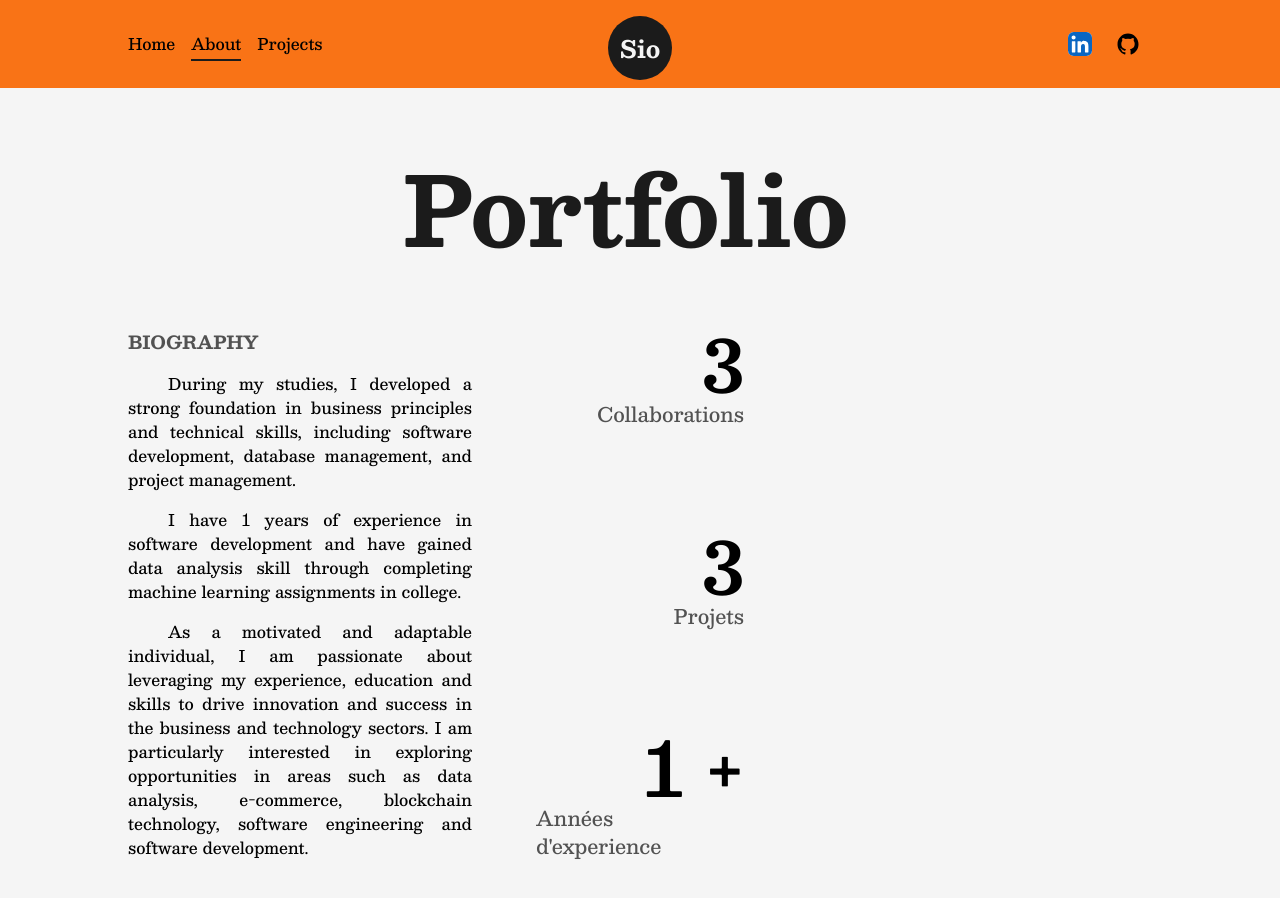
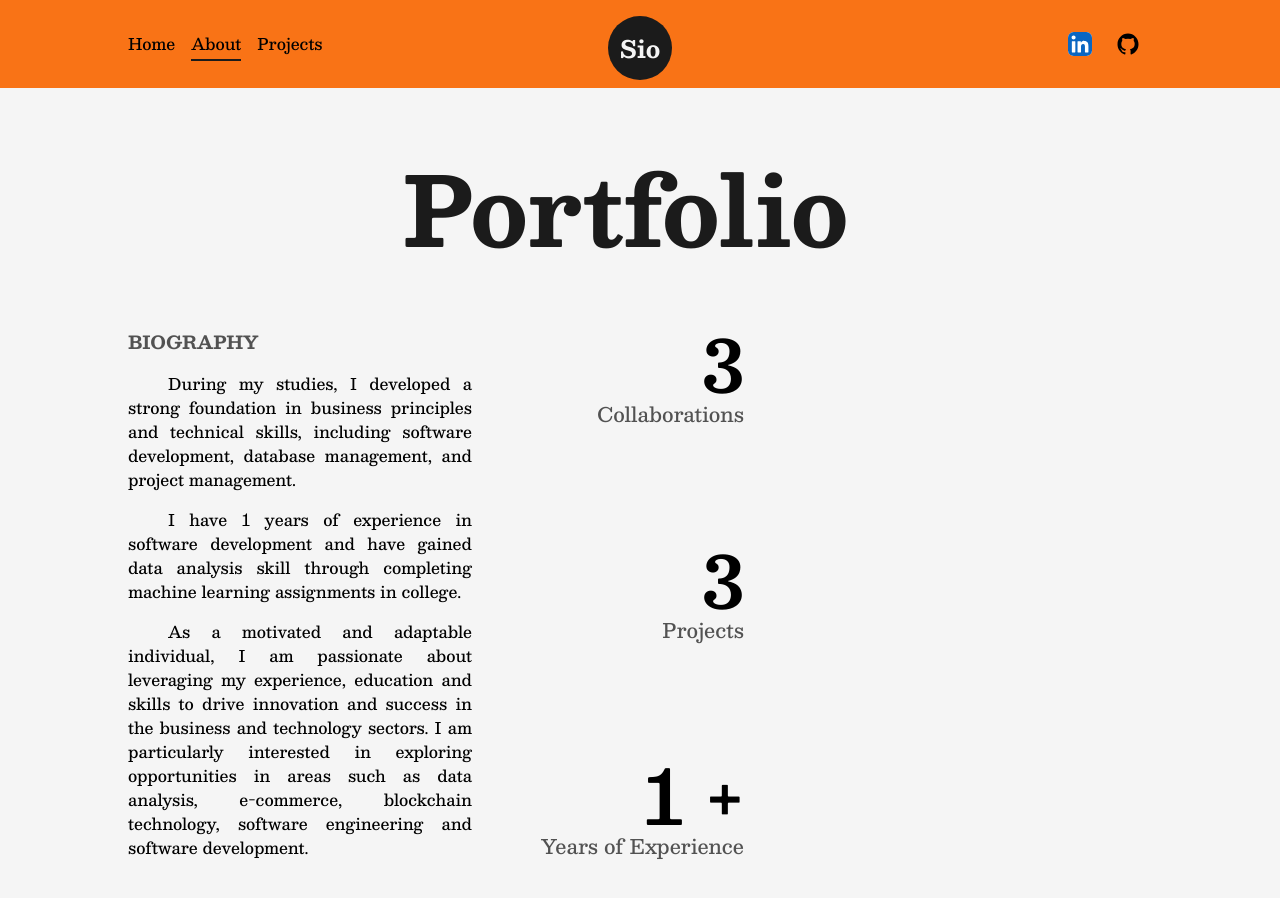
Before and after one commit to Sio-The-Deal/nextjs-portfolio, a Next.js app: page /about in a window 1280 px wide. Shown: the top 898 px of the page. Built offline with nearby package versions, Linux system fonts and the light colour scheme.

Commit message:
reduce no. techs referred

```diff
--- a/src/components/data/Projects.js
+++ b/src/components/data/Projects.js
@@ -67,7 +67,7 @@ export const projects = {
             img: Yelp,
             live_demo_url: "https://github.com/Sio-The-Deal/Yelp-restaurants-star-rating-prediction",
             gitHub_url: "https://github.com/Sio-The-Deal/Yelp-restaurants-star-rating-prediction",
-            technologies: ["#sql-lite", "#machine-learning", "#python" , "#pandas"],
+            technologies: ["#sql-lite", "#machine-learning", "#python" ],
             colSize: 6,
             summary: "Predicting the star rating of a restaurant based on the reviews.",
         },
@@ -76,7 +76,7 @@ export const projects = {
             img: Color,
             live_demo_url: "https://github.com/Sio-The-Deal/color-scheme",
             gitHub_url: "https://github.com/Sio-The-Deal/color-scheme",
-            technologies: ["#flask", "#python" , "#html", "#css"],
+            technologies: ["#flask", "#python" ,  "#css"],
             colSize: 6,
             summary: "Using openai davinci-03 model to generate color schemes based on a user's text input.",
         },
@@ -85,7 +85,7 @@ export const projects = {
             img: Facilities,
             live_demo_url: "https://github.com/Sio-The-Deal/color-scheme",
             gitHub_url: "https://github.com/Sio-The-Deal/color-scheme",
-            technologies: ["#MongoDB", "#react" , "#expressjs", "#nodejs", "flask", "#css" ],
+            technologies: ["#MongoDB", "#react" , "#nodejs" ],
             colSize: 12,
             summary: " This would be a booking app for DCU students, so that they can book the quietpods or lab rooms or classrooms. It also aims to provide tools for students and for businesses. The first tool we want to have is a color scheme, finding the right color scheme is especially important for marketing and building an optimal frontend ui design..",
         },
--- a/src/pages/about.js
+++ b/src/pages/about.js
@@ -1,7 +1,7 @@
 import Head from "next/head";
 import AnimatedText from "../components/AnimatedText";
 import Layout from "../components/Layout";
-// import Image from "next/image";
+import Image from "next/image";
 // import ProfilePicture from "../img/star_war_coding.png";
 import { useEffect, useRef } from "react";
 import { useInView, useMotionValue, useSpring } from "framer-motion";
@@ -119,7 +119,7 @@ const About = () => {
                                     />{" "}
                                 </span>
                                 <h2 className="text-xl font-medium capitalize text-dark/75 dark:text-light/75 xl:text-center md:text-lg sm:text-base xs:text-sm">
-                                    Projets
+                                    Projects
                                 </h2>
                             </div>
                             <div className="flex flex-col items-end justify-center xl:items-center">
@@ -127,7 +127,7 @@ const About = () => {
                                     <AnimatedNumbers value={experienceYears()} /> +
                                 </span>
                                 <h2 className="text-xl font-medium text-dark/75 dark:text-light/75 xl:text-center md:text-lg sm:text-base xs:text-sm">
-                                    Années d&apos;experience
+                                    Years of Experience
                                 </h2>
                             </div>
                         </div>
```
